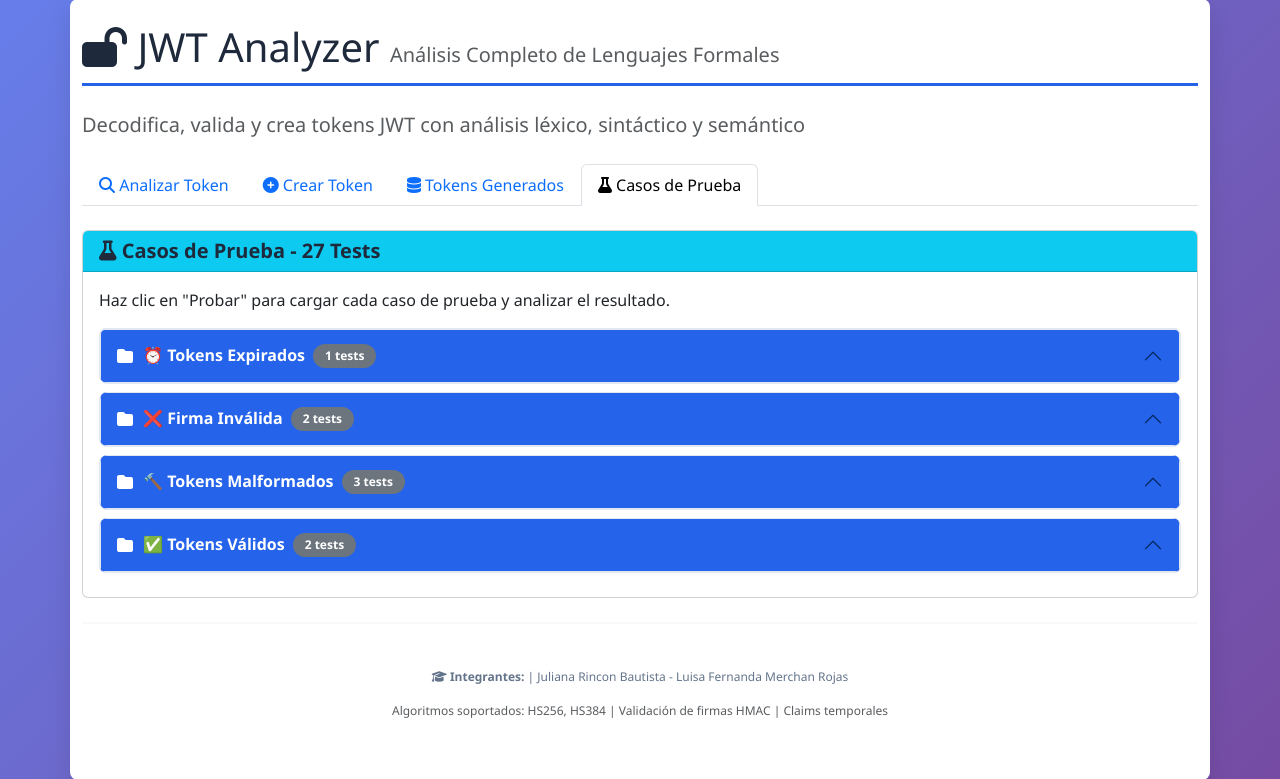
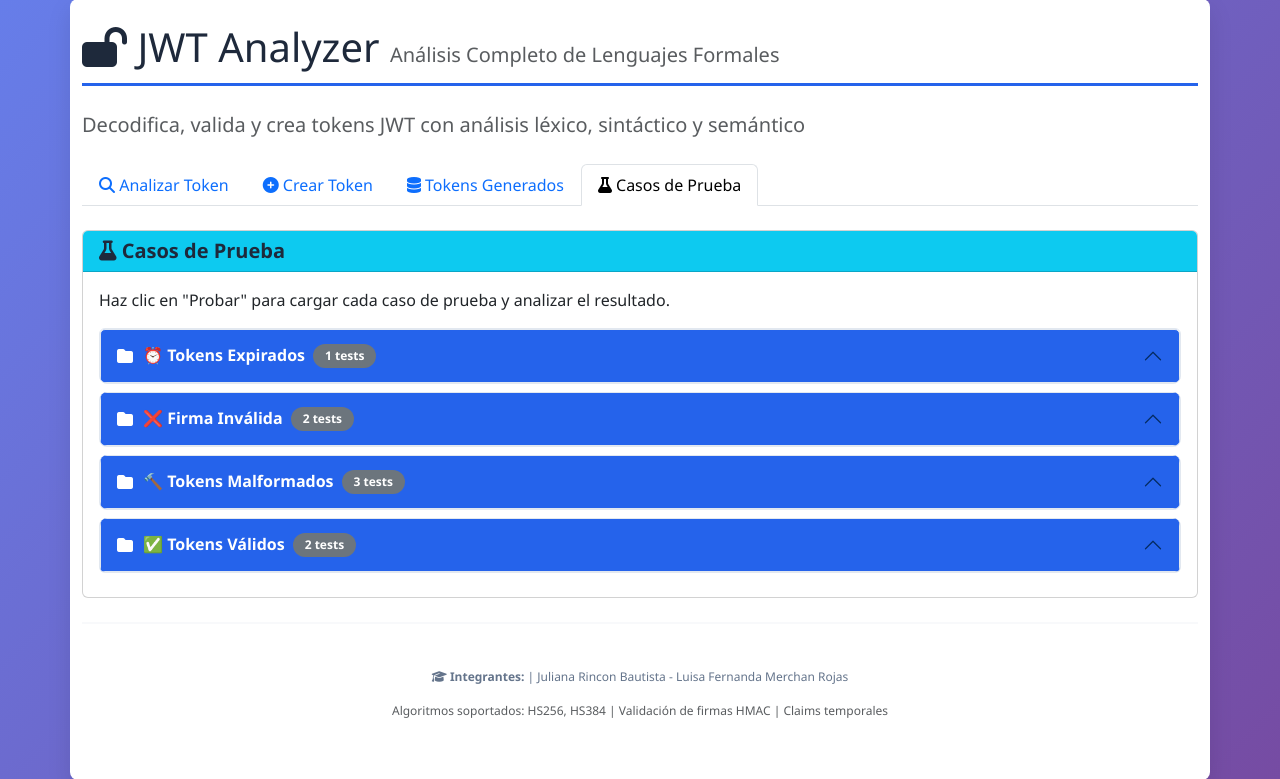
Before and after one commit to Juliana-2210/Analizador-jwt, a Flask app: page / in a window 1280 px wide, after a click on "Casos de Prueba". Shown: the part 21-800 px from the top of the page. Run offline with Flask 3, Linux system fonts and the light colour scheme.

Commit message:
Quitar textos sobre 32 bytes y cantidad de tests

```diff
--- a/templates/index_improved.html
+++ b/templates/index_improved.html
@@ -543,10 +543,6 @@ DOT → "."
               <small class="text-muted">Ingresa el payload como JSON válido (sin iat ni exp, se agregan automáticamente).</small>
             </div>
 
-            <div class="alert alert-info">
-              <i class="fas fa-shield-alt"></i> <strong>Seguridad:</strong> El token será firmado automáticamente con una clave criptográfica de 32 bytes generada de forma segura.
-            </div>
-
             <button name="action" value="create" class="btn btn-success w-100">
               <i class="fas fa-lightning-bolt"></i> Crear Token JWT
             </button>
@@ -672,7 +668,7 @@ DOT → "."
     <div class="tab-pane fade" id="tests-content" role="tabpanel">
       <div class="card mb-4">
         <div class="card-header bg-info text-white">
-          <h5 class="mb-0"><i class="fas fa-flask"></i> Casos de Prueba - 27 Tests</h5>
+          <h5 class="mb-0"><i class="fas fa-flask"></i> Casos de Prueba</h5>
         </div>
         <div class="card-body">
           <p>Haz clic en "Probar" para cargar cada caso de prueba y analizar el resultado.</p>
```
